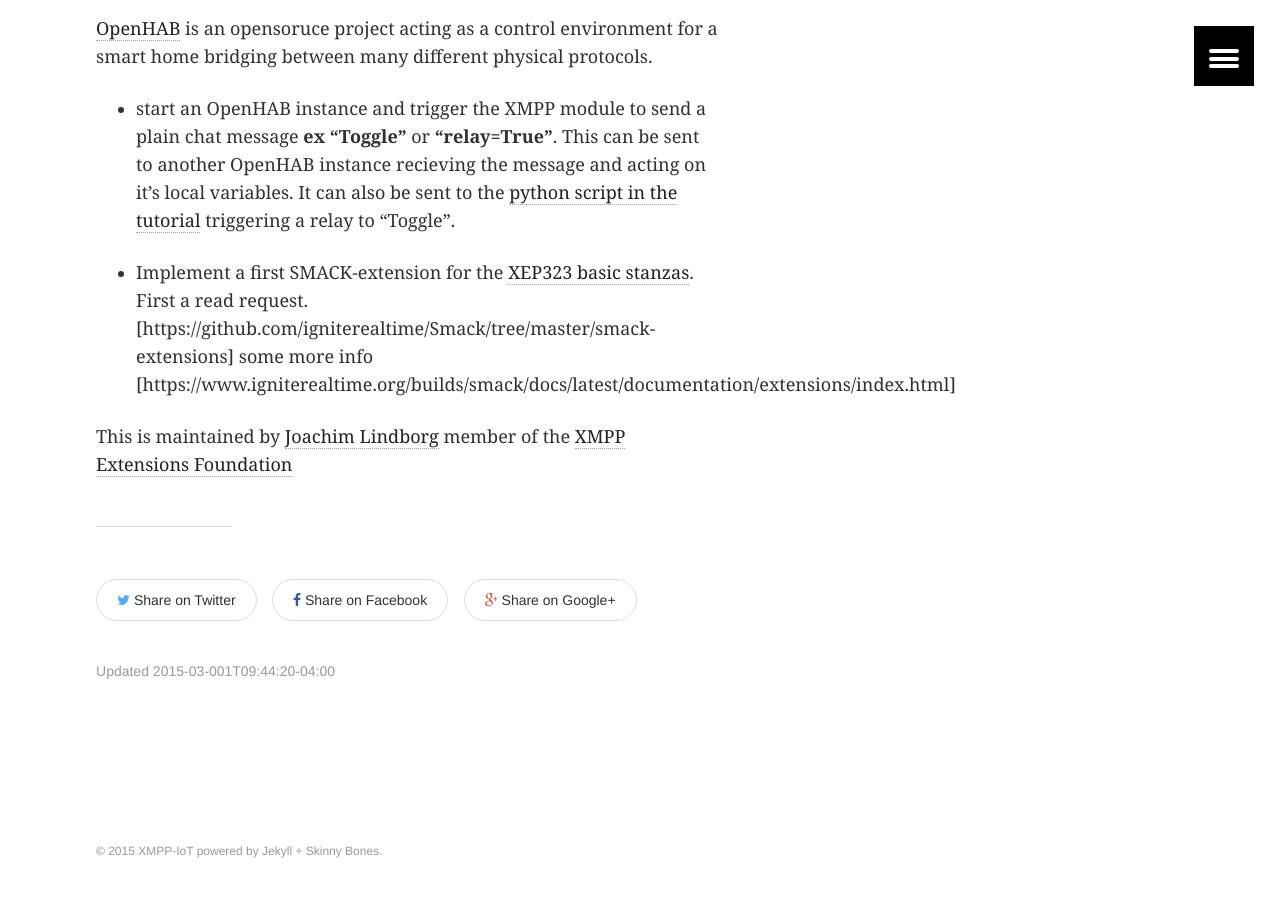
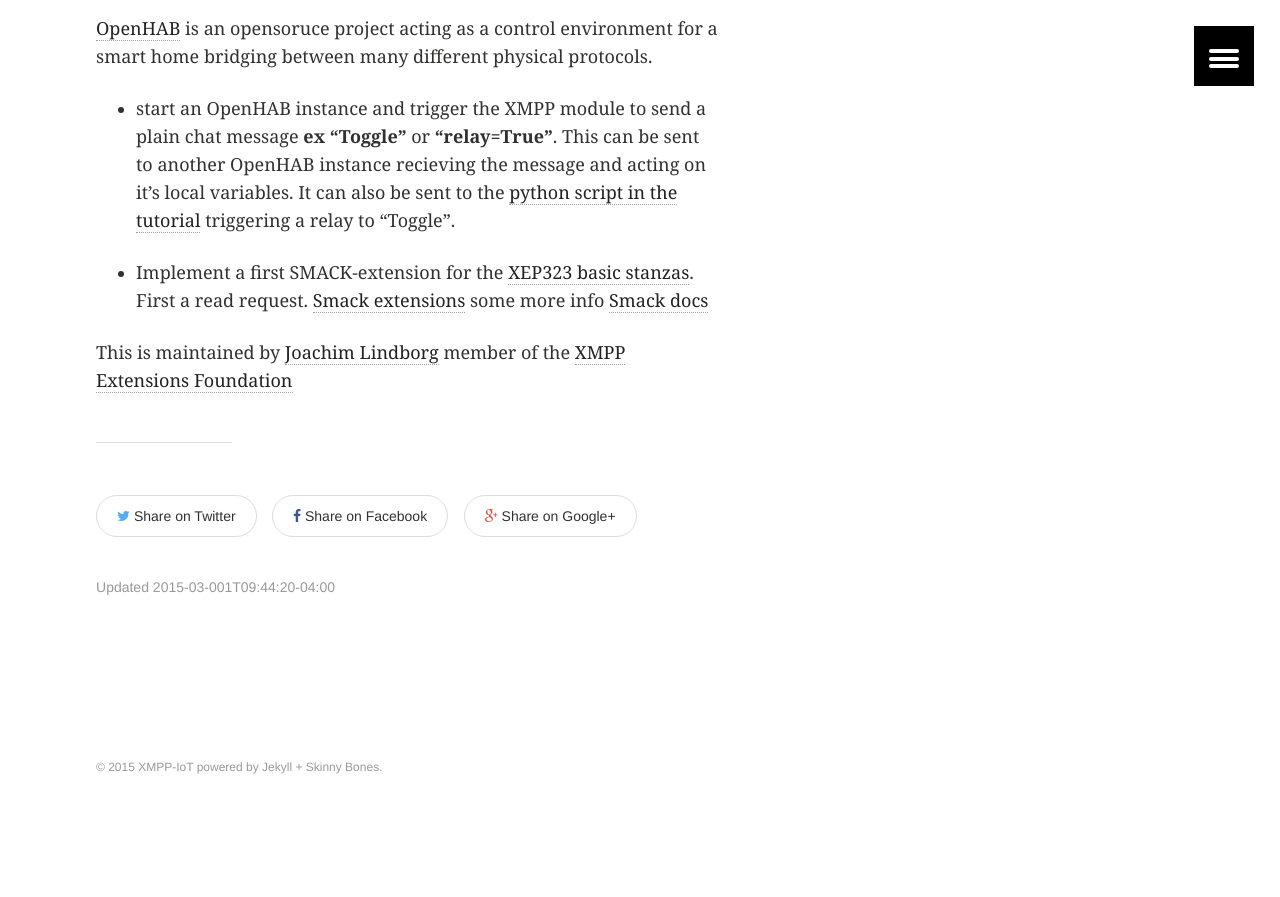
Before and after one commit to xmpp-iot/xmpp-iot.github.io, a Jekyll site: the page built from gsoc/index.md, in a window 1280 px wide and 900 px high, scrolled down 1608 px. Shown: the top 897 px of the window. Built offline with Jekyll 4.4.1, drawn with Linux system fonts in a browser that asks for light colours; after the commit the page ends 2461 px from its top, so only the background shows below that; some of the changed lines change nothing that is shown.

```diff
--- a/gsoc/index.md
+++ b/gsoc/index.md
@@ -51,6 +51,6 @@
 
 * start an OpenHAB instance and trigger the XMPP module to send a plain chat message **ex "Toggle"** or **"relay=True"**.  This can be sent to another OpenHAB instance recieving the message and acting on it's local variables. It can also be sent to the  [python script in the tutorial](http://xmpp-iot.github.io/tutorials/python-tutorial/) triggering a relay to "Toggle".
 
-* Implement a first SMACK-extension for the  [XEP323 basic stanzas]( http://xmpp.org/extensions/xep-0323.html). First a read request.   [https://github.com/igniterealtime/Smack/tree/master/smack-extensions] some more info [https://www.igniterealtime.org/builds/smack/docs/latest/documentation/extensions/index.html]
+* Implement a first SMACK-extension for the  [XEP323 basic stanzas]( http://xmpp.org/extensions/xep-0323.html). First a read request.   [Smack extensions](https://github.com/igniterealtime/Smack/tree/master/smack-extensions) some more info [Smack docs](https://www.igniterealtime.org/builds/smack/docs/latest/documentation/extensions/index.html)
 
 This is maintained by [Joachim Lindborg](http://lsys.se/)  member of the  [XMPP Extensions Foundation](http://xmpp.org/about-xmpp/xsf/xsf-member-list/)
```
